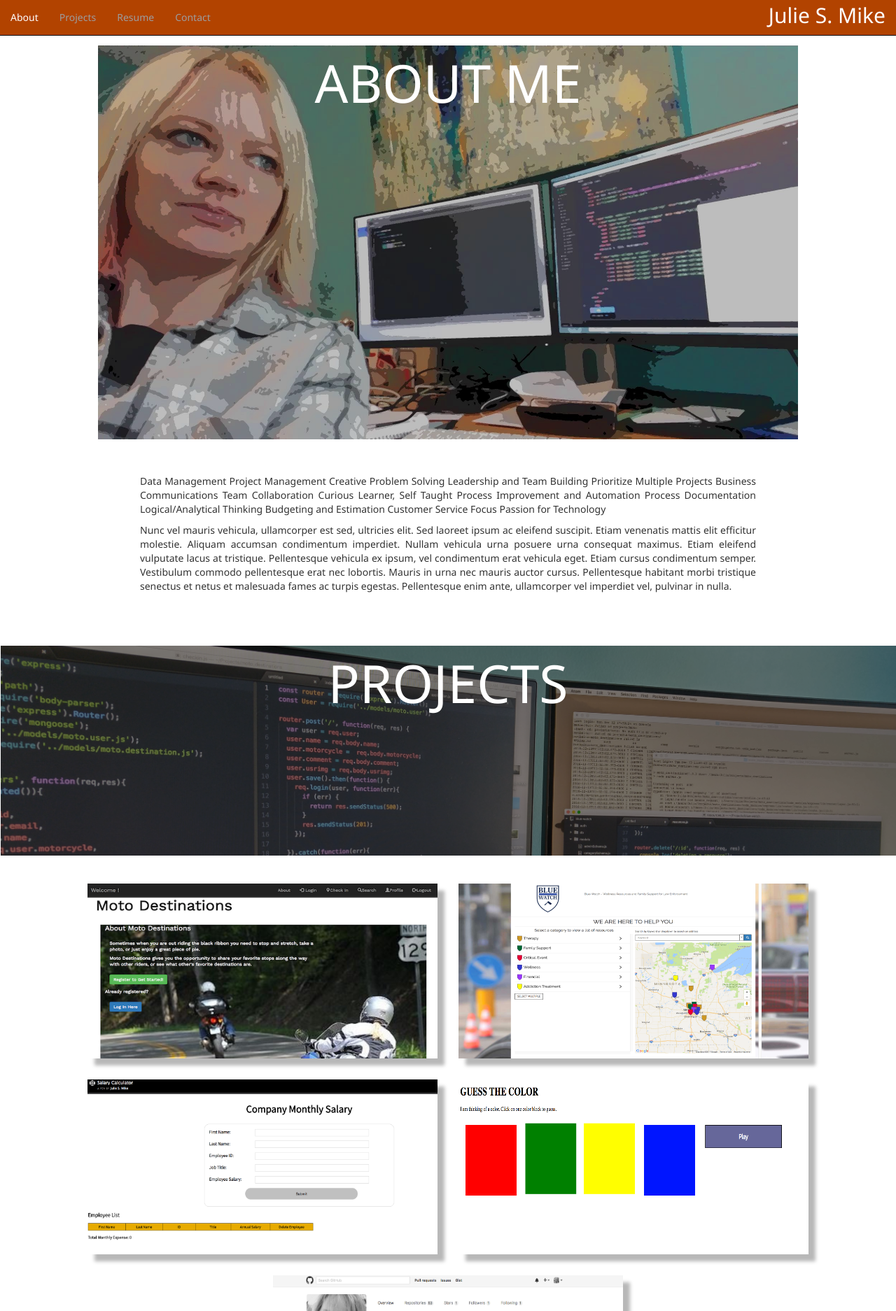
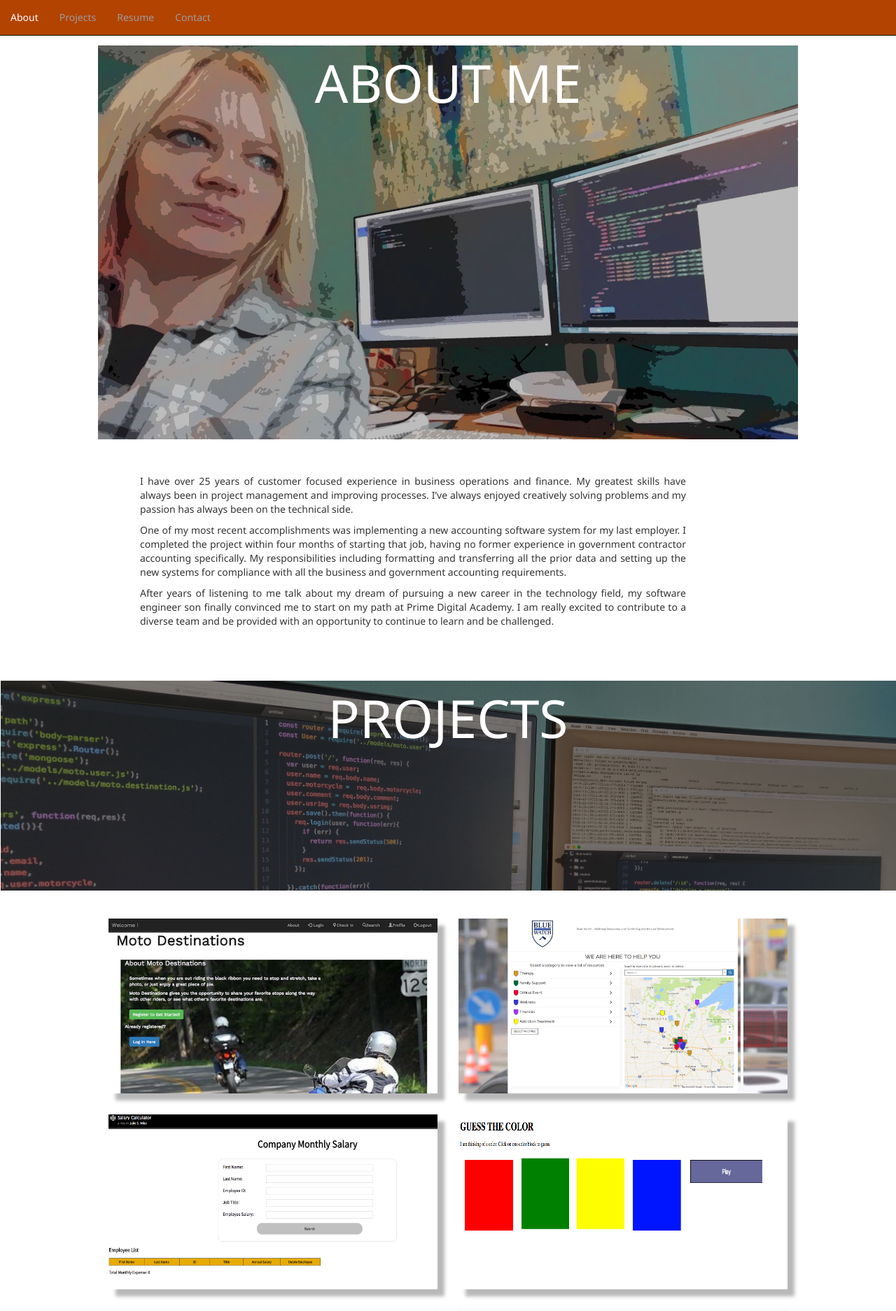
Before and after one commit to motbsitu/JulieSMike-Portfolio, a PHP site: page / in a window 1280 px wide. Shown: the top 1874 px of the page at 70% size. Run offline with PHP 8.4, Linux system fonts and the light colour scheme.

Commit message:
Add MMM, add content for about, formating

```diff
--- a/index.html
+++ b/index.html
@@ -15,7 +15,7 @@
 <body>
     <div class="container-fluid">
         <div class="wrapper">
-            <div id="navbar" class="navbar navbar-inverse navbar-fixed-top" role="navigation">
+          <div class="navbar navbar-inverse navbar-fixed-top" role="navigation">
           <div class="navbar-header">
             <button type="button" class="navbar-toggle" data-toggle="collapse" data-target=".navbar-collapse">
               <span class="sr-only"><a>Menu</a></span>
@@ -25,14 +25,13 @@
             </button>
           </div>
           <div class="navbar-collapse collapse">
-                    <ul class="nav navbar-nav navbar-center">
+              <ul class="nav navbar-nav navbar-left">
                   <li><a data-toggle="collapse" data-target=".navbar-collapse" href="#about"> About</a></li>
                   <li><a data-toggle="collapse" data-target=".navbar-collapse" href="#projects">Projects</a></li>
                   <li><a data-toggle="collapse" data-target=".navbar-collapse" href="#resume">Resume</a></li>
                   <li><a data-toggle="collapse" data-target=".navbar-collapse" href="#contact">Contact</a></li>
-
               </ul>
-                    <h2 class="text-right">Julie S. Mike</h2>
+              <!-- <h2 class="text-right">Julie S. Mike</h2> -->
           </div>
           </div>
         </div>
@@ -51,13 +50,23 @@
         </div>
     <div class="about-content">
         <p>
-            Data Management Project Management Creative Problem Solving Leadership and Team Building Prioritize Multiple Projects Business Communications Team Collaboration Curious Learner, Self Taught Process Improvement and Automation Process Documentation Logical/Analytical
-            Thinking Budgeting and Estimation Customer Service Focus Passion for Technology
+          I have over 25 years of customer focused experience in business operations and finance.
+          My greatest skills have always been in project management and improving processes.
+          I’ve always enjoyed creatively solving problems and my passion has always been on
+          the technical side.
         </p>
         <p>
-            Nunc vel mauris vehicula, ullamcorper est sed, ultricies elit. Sed laoreet ipsum ac eleifend suscipit. Etiam venenatis mattis elit efficitur molestie. Aliquam accumsan condimentum imperdiet. Nullam vehicula urna posuere urna consequat maximus. Etiam eleifend
-            vulputate lacus at tristique. Pellentesque vehicula ex ipsum, vel condimentum erat vehicula eget. Etiam cursus condimentum semper. Vestibulum commodo pellentesque erat nec lobortis. Mauris in urna nec mauris auctor cursus. Pellentesque habitant
-            morbi tristique senectus et netus et malesuada fames ac turpis egestas. Pellentesque enim ante, ullamcorper vel imperdiet vel, pulvinar in nulla.
+          One of my most recent accomplishments was implementing a new accounting software system
+          for my last employer.  I completed the project within four months of starting that job,
+          having no former experience in government contractor accounting specifically. My
+          responsibilities including formatting and transferring all the prior data and setting
+          up the new systems for compliance with all the business and government accounting requirements.
+        </p>
+        <p>
+          After years of listening to me talk about my dream of pursuing a new career in the technology field,
+          my software engineer son finally convinced me to start on my path at Prime Digital Academy.
+          I am really excited to contribute to a diverse team and be provided with an opportunity to
+          continue to learn and be challenged.
         </p>
     </div>
     </div>
@@ -85,6 +94,9 @@
             </div>
             <div class="flex-item">
                 <a href="http://codepen.io/motbsitu/pen/OWMOWN" target="_blank"><img class="project-box" src="images/color-guess.png" /></a>
+            </div>
+            <div class="flex-item">
+                <a href="http://mnmotorcycle.com/" target="_blank"><img class="project-box" src="images/mnmotorcycle.png" /></a>
             </div>
             <div class="flex-item">
                 <a href="https://github.com/motbsitu" target="_blank"><img class="project-box" src="images/github.png" /></a>
--- a/script.js
+++ b/script.js
@@ -1,14 +1,13 @@
 $(function() {
 
-  // var navbarHeight = $("#navbar").height();
   $('a[href*="#"]:not([href="#"])').click(function() {
     if (location.pathname.replace(/^\//, '') == this.pathname.replace(/^\//, '') && location.hostname == this.hostname) {
       var target = $(this.hash);
       target = target.length ? target : $('[name=' + this.hash.slice(1) + ']');
       if (target.length) {
         $('html, body').animate({
-        scrollTop: target.offset().top - 200;
-      }, 1000);
+          scrollTop: target.offset().top
+        }, 1200);
         return false;
       }
     }
--- a/styles.css
+++ b/styles.css
@@ -1,7 +1,7 @@
 .navbar
 {
     background-color: #B24300;
-    background-image: none;
+    /*background-image: none;*/
     margin-bottom: 100px;
     font-family: 'Noto Sans', sans-serif;
 
@@ -20,7 +20,7 @@ body{
   display: block;
   filter: brightness(75%);
 }
-h2{
+.text-right{
   color: white;
   margin-right: 15px;
   margin-top: 5px;
@@ -40,7 +40,7 @@ h2{
 }
 .about-content{
   text-align: justify;
-  margin: 0 200px 0 200px;
+  margin: 0 300px 0 200px;
 }
 .content{
     margin: auto 250px auto 150px;
@@ -56,7 +56,6 @@ h2{
 
 #about {
   text-align: center;
-
 
 }
 
@@ -82,11 +81,14 @@ h2{
 }
 
 .project-box{
-  width: 500px;
+  width: 470px;
   height: 250px;
   -webkit-box-shadow: 10px 10px 5px 0px #B8B8B8 ;
   -moz-box-shadow: 10px 10px 5px 0px #B8B8B8 ;
   box-shadow: 10px 10px 5px 0px #B8B8B8  ;
+}
+.project-box:hover{
+  filter: brightness(75%);
 }
 
 .tech-li {
```
Also changed, not shown: images/mnmotorcycle.png (added). Lines whose indentation alone changed are shown as unchanged.
